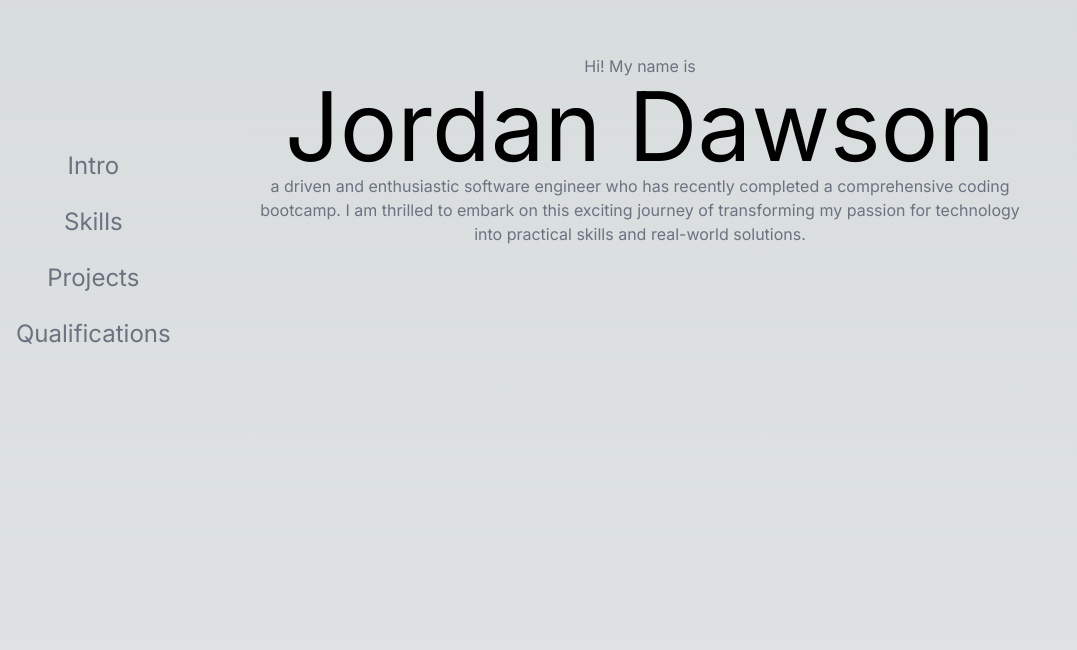
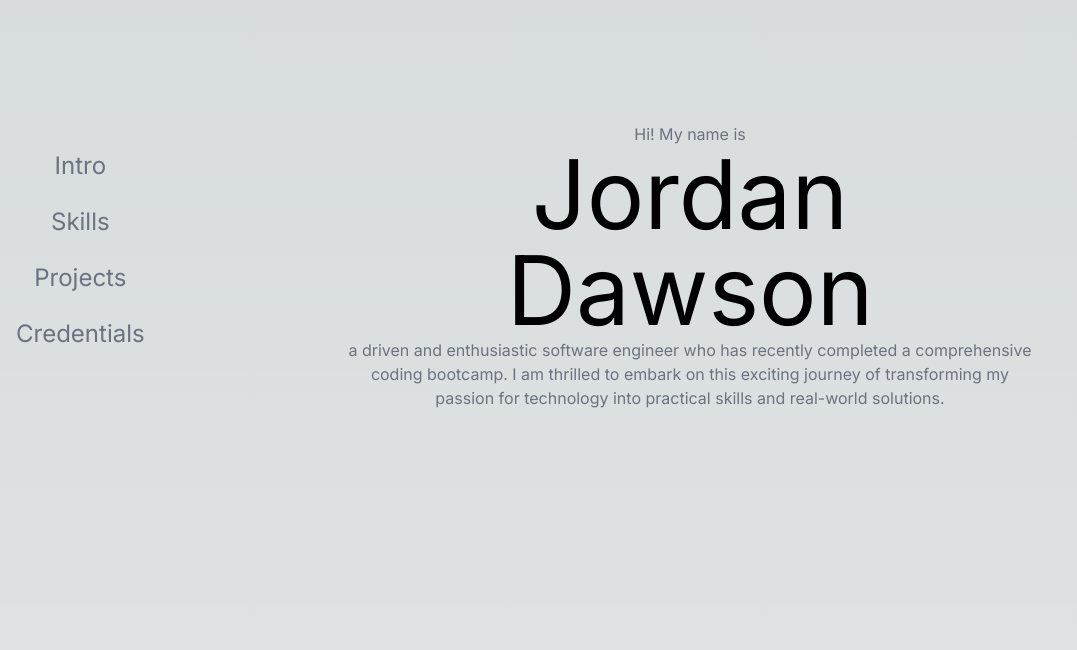
Before and after one commit to JordanTDawson/Portfolio, a Next.js app in the folder portfolio/: page / in a window 1280 px wide. Shown: the part 150-800 px from the top of the page, without its empty margins (0-1077 px from the left). Built offline with nearby package versions, Linux system fonts and the light colour scheme.

Commit message:
Moved Navbar to left side of screen, disabled scrolling, added images for links in project section.

```diff
--- a/portfolio/src/app/assets/data/navItems.tsx
+++ b/portfolio/src/app/assets/data/navItems.tsx
@@ -17,8 +17,8 @@ const navItems: NavItem[] = [
         page: "#projects",
     },
     {
-        label: "Qualifications",
-        page: "#qualifications",
+        label: "Credentials",
+        page: "#credentials",
     },
 ];
 
--- a/portfolio/src/app/components/navbar.tsx
+++ b/portfolio/src/app/components/navbar.tsx
@@ -1,17 +1,27 @@
+'use client'
 import Link from "next/link";
 import navItems, { NavItem } from "../assets/data/navItems";
-import React from "react";
+import React, { useState } from "react";
 
 const NavBar: React.FC = () => {
+  const [activeLink, setActiveLink] = useState<string | null>(null);
+
+  const handleLinkClick = (page: string) => {
+    setActiveLink(page);
+  };
 
   return (
     <nav className="fixed top-0 left-0 flex flex-col justify-center items-center h-screen p-4">
       {navItems.map((item: NavItem) => (
-        <Link className="hover:text-white text-2xl my-3 text-gray-500"
-              href={`/${item.page}`}
-              key={item.page}
+        <Link
+          className={`hover:text-white text-2xl my-3 ${
+            activeLink === item.page ? "text-white" : "text-gray-500"
+          }`}
+          href={`/${item.page}`}
+          key={item.page}
+          onClick={() => handleLinkClick(item.page)}
         >
-            {item.label}
+          {item.label}
         </Link>
       ))}
     </nav>
--- a/portfolio/src/app/globals.css
+++ b/portfolio/src/app/globals.css
@@ -21,6 +21,8 @@ html {
 }
 
 body {
+  overflow: hidden;
+  height: 100%;
   color: rgb(var(--foreground-rgb));
   background: linear-gradient(
       to bottom,
@@ -31,7 +33,11 @@ body {
 }
 
 section {
-  padding-bottom: 200px;
+  margin-bottom: 250px;
+}
+
+section:last-child {
+  margin-bottom: 0;
 }
 
 .shadow-white {
--- a/portfolio/src/app/page.tsx
+++ b/portfolio/src/app/page.tsx
@@ -6,7 +6,7 @@ import Projects from "./projects/page";
 export default function Home() {
 
   return (
-    <div className="snap-y snap-mandatory">
+    <div className="snap-y snap-mandatory ml-[100px] p-4">
       <section className="lg:snap-start flex justify-center items-center min-h-screen">
         <Intro />
       </section>
--- a/portfolio/src/app/projects/page.tsx
+++ b/portfolio/src/app/projects/page.tsx
@@ -7,7 +7,7 @@ export default function Projects() {
     return (
         <>
             {projects.map((project: ProjectInfo) => (
-                <Link key={project.alt} href={project.page} rel="noreferer" target="_blank"
+                <Link key={project.alt} href={project.page} rel="noreferrer" target="_blank"
                       className="shadow-white rounded-3xl my-8 relative block w-[700px] h-[400px] max-w-[1000px]"
                 >
                     <div className="p-4 absolute inset-0 rounded-3xl overflow-hidden duration-300">
@@ -27,6 +27,30 @@ export default function Projects() {
                             <li className="mt-4">{project.bulletTwo}</li>
                             <li className="mt-4">{project.bulletThree}</li>
                         </ul>
+                        <div className="flex flex-wrap">
+                            <Link href={project.page} rel="noreferrer" target="_blank" className="mr-4 mb-4">
+                                <div className="w-[48px] h-[48px] transform hover:scale-110 transition-transform">
+                                    <Image
+                                        src="/link.png"
+                                        alt="Live Link"
+                                        width={48}
+                                        height={48}
+                                        priority
+                                    />
+                                </div>
+                            </Link>
+                            <Link href={project.repo} rel="noreferrer" target="_blank" className="mr-4 mb-4">
+                                <div className="w-[48px] h-[48px] transform hover:scale-110 transition-transform">
+                                    <Image
+                                        src="/github.png"
+                                        alt="Repository"
+                                        width={48}
+                                        height={48}
+                                        priority
+                                    />
+                                </div>
+                            </Link>
+                        </div>
                     </div>
                 </Link>
             ))}
--- a/portfolio/src/app/qualifications/page.tsx
+++ b/portfolio/src/app/qualifications/page.tsx
@@ -1,5 +1,5 @@
-export default function Qualifications() {
+export default function Credentials() {
     return (
-        <h1>Qualifications</h1>
+        <h1>Credentials</h1>
     )
 }
--- a/portfolio/src/app/skills/page.tsx
+++ b/portfolio/src/app/skills/page.tsx
@@ -1,20 +1,21 @@
 import languages, { Language } from "../assets/data/languages"
 import Image from "next/image";
+import Link from "next/link";
 
 export default function Skills() {
     return (
-        <div className="max-w-[100%] md:max-w-[80%] lg:max-w-[60%] text-center">
+        <div className="max-w-[80%] text-center">
             <h1 className="text-5xl md:text-8xl mb-4">Skills</h1>
             <div className="grid grid-cols-3 md:grid-cols-3 lg:grid gap-4 md:gap-8 flex flex-wrap" >
             {languages.map((skill: Language) => (
-                <a className="hover:bg-gray-700 border border-white border-4 rounded-xl" href={`${skill.homepage}`} target="_blank" key={skill.language}>
+                <Link className="hover:bg-gray-900 border border-white border-4 rounded-xl" href={`${skill.homepage}`} rel="noreferer" target="_blank" key={skill.language}>
                     <div className="flex flex-wrap justify-center md:p-4 text-center" >
                         <div className="relative w-[50px] h-[50px] md:w-[100px] md:h-[100px]" >
                             <Image src={`${skill.image}`} alt={`${skill.alt}`} fill/>
                         </div>
                         <h1 className="w-full">{skill.language}</h1>
                     </div>
-                </a>
+                </Link>
             ))}
             </div>
         </div>
```
Also changed, not shown: portfolio/public/github.png (added), portfolio/public/link.png (added).
